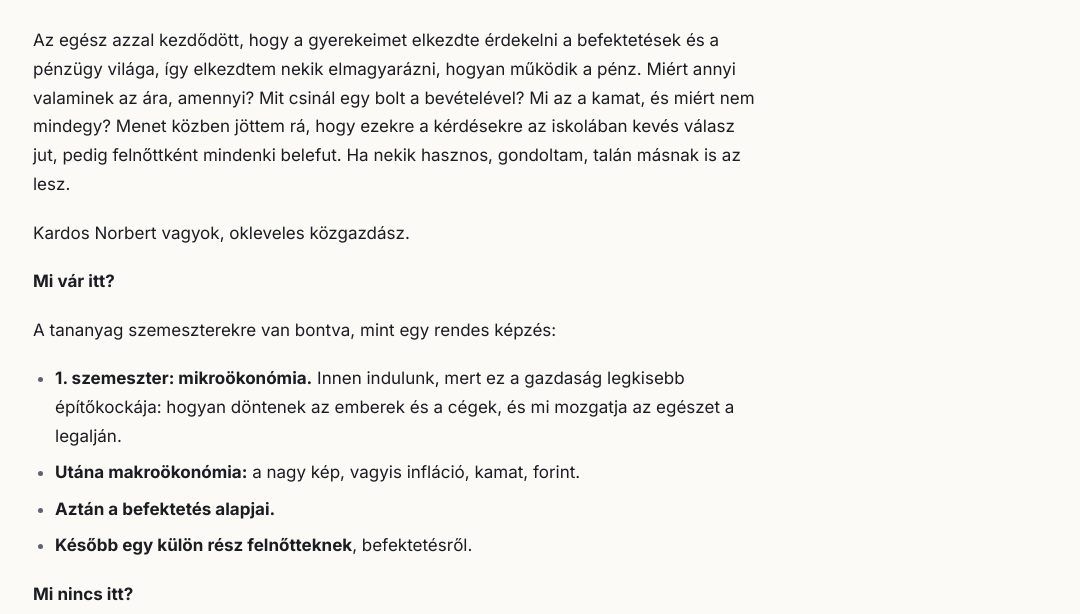
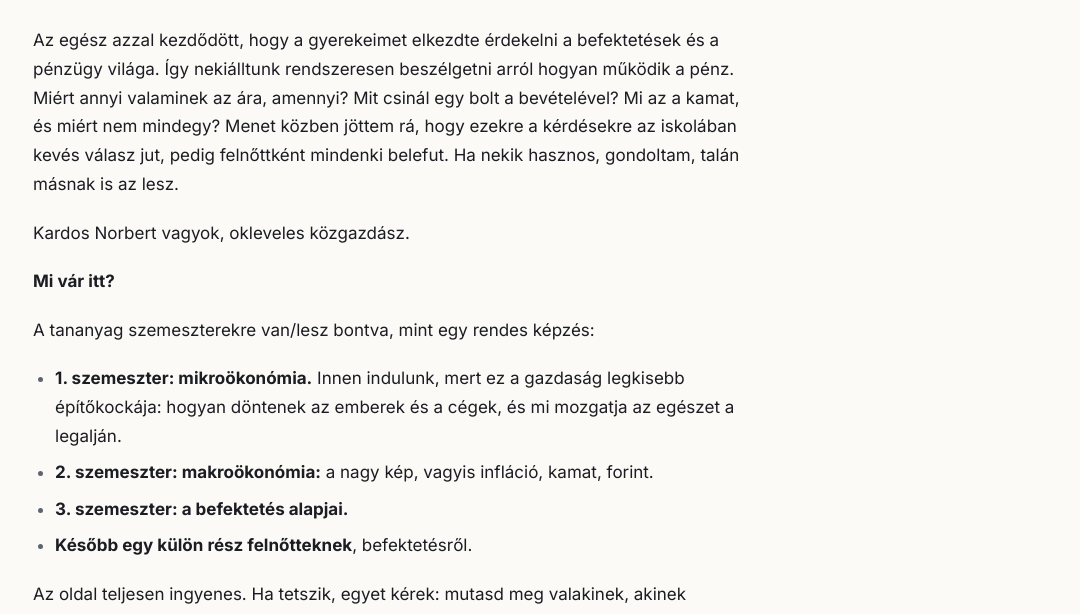
Before and after one commit to mlovag/nullarol-honlap, an Astro site: page /eloszo in a window 1280 px wide. Shown: the part 337-951 px from the top of the page, without its empty margins (99-1179 px from the left). Built offline with nearby package versions, Linux system fonts and the light colour scheme; Astro itself is replaced by a stand-in of ours.

Commit message:
Update eloszo.md

```diff
--- a/src/content/oldalak/eloszo.md
+++ b/src/content/oldalak/eloszo.md
@@ -5,22 +5,19 @@ leiras: "Miért készült ez a tananyag, kinek szól, és hogyan érdemes haszn
 
 # Miért van ez a honlap?
 
-Az egész azzal kezdődött, hogy a gyerekeimet elkezdte érdekelni a befektetések és a pénzügy világa, így elkezdtem nekik elmagyarázni, hogyan működik a pénz. Miért annyi valaminek az ára, amennyi? Mit csinál egy bolt a bevételével? Mi az a kamat, és miért nem mindegy? Menet közben jöttem rá, hogy ezekre a kérdésekre az iskolában kevés válasz jut, pedig felnőttként mindenki belefut. Ha nekik hasznos, gondoltam, talán másnak is az lesz.
+Az egész azzal kezdődött, hogy a gyerekeimet elkezdte érdekelni a befektetések és a pénzügy világa. Így nekiálltunk rendszeresen beszélgetni arról hogyan működik a pénz. Miért annyi valaminek az ára, amennyi? Mit csinál egy bolt a bevételével? Mi az a kamat, és miért nem mindegy? Menet közben jöttem rá, hogy ezekre a kérdésekre az iskolában kevés válasz jut, pedig felnőttként mindenki belefut. Ha nekik hasznos, gondoltam, talán másnak is az lesz.
 
 Kardos Norbert vagyok, okleveles közgazdász.
 
 **Mi vár itt?**
 
-A tananyag szemeszterekre van bontva, mint egy rendes képzés:
+A tananyag szemeszterekre van/lesz bontva, mint egy rendes képzés:
 
 - **1. szemeszter: mikroökonómia.** Innen indulunk, mert ez a gazdaság legkisebb építőkockája: hogyan döntenek az emberek és a cégek, és mi mozgatja az egészet a legalján.
-- **Utána makroökonómia:** a nagy kép, vagyis infláció, kamat, forint.
-- **Aztán a befektetés alapjai.**
+- **2. szemeszter: makroökonómia:** a nagy kép, vagyis infláció, kamat, forint.
+- **3. szemeszter: a befektetés alapjai.**
 - **Később egy külön rész felnőtteknek**, befektetésről.
 
-**Mi nincs itt?**
-
-Nem árulok semmit. Nem fogod azt olvasni, hogy nyiss számlát itt vagy ott, vagy hogy vegyél meg valamit. Nincs apró betű.
 
 Az oldal teljesen ingyenes. Ha tetszik, egyet kérek: mutasd meg valakinek, akinek szerinted jól jönne.
 
```
